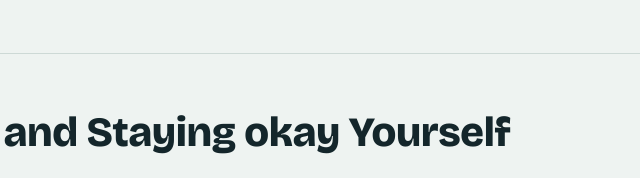
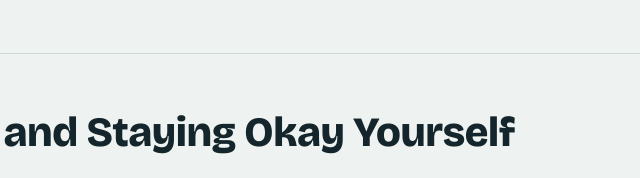
Before and after one commit to ohyuhhzz/next-step, a plain HTML site: page index.html in a window 1280 px wide. Shown: the part 4428-4606 px from the top of the page, 472-1112 px from the left. Drawn offline with nearby package versions, Linux system fonts and the light colour scheme.

Commit message:
Correct capitalization in section heading

```diff
--- a/index.html
+++ b/index.html
@@ -183,7 +183,7 @@ footer{padding:36px 0 48px;border-top:1px solid var(--line);color:var(--muted);f
 </section>
 
 <section id="friend">
-  <h2>Helping A Friend, and Staying okay Yourself</h2>
+  <h2>Helping A Friend, and Staying Okay Yourself</h2>
   <div class="grid">
     <div class="card">
       <h3>Know the overdose signs</h3>
```
